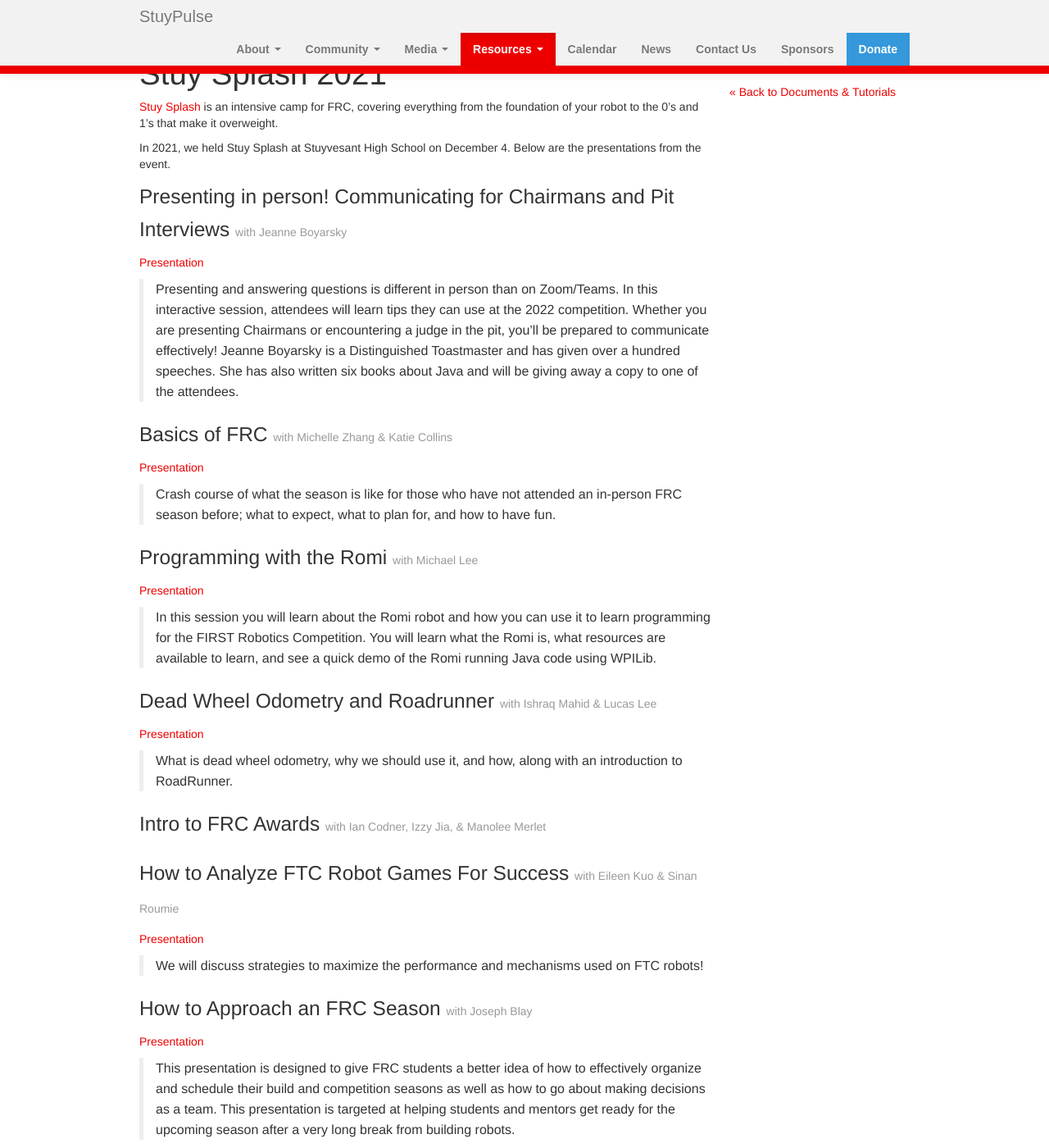
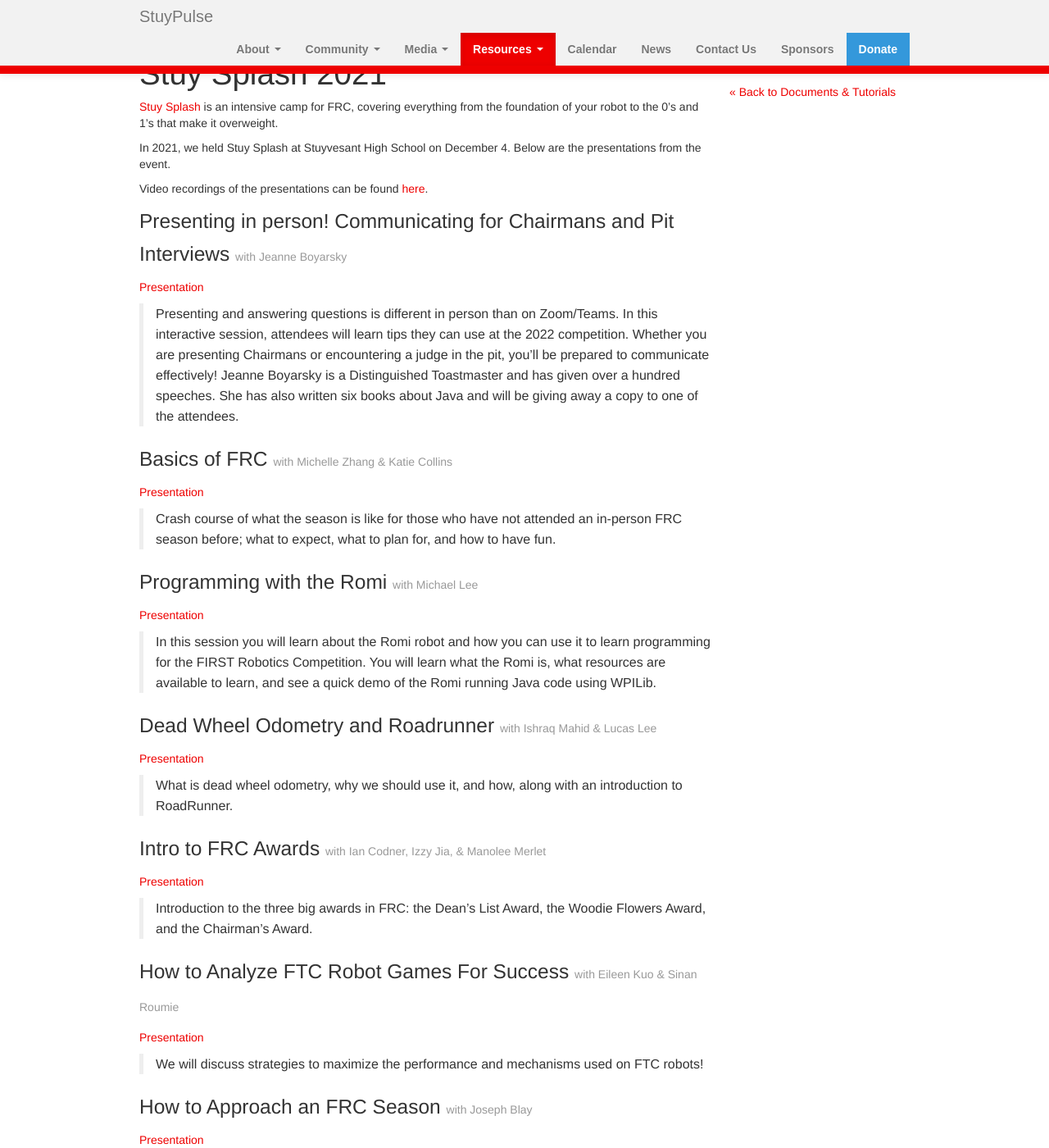
Before and after one commit to StuyPulse/team694.github.io, a Jekyll site: the page built from resources/stuysplash2021/index.md, in a window 1280 px wide and 1400 px high. Shown: the whole window at 82% size. Built offline with Jekyll 4.4.1, drawn with Linux system fonts in a browser that asks for light colours; nearby versions of some CDN libraries.

Commit message:
Finalize presentation descriptions and links

```diff
--- a/resources/stuysplash2021/index.md
+++ b/resources/stuysplash2021/index.md
@@ -6,6 +6,8 @@
 [Stuy Splash](/community/projects/stuysplash/) is an intensive camp for FRC, covering everything from the foundation of your robot to the 0's and 1's that make it overweight.
 
 In 2021, we held Stuy Splash at Stuyvesant High School on December 4. Below are the presentations from the event.
+
+Video recordings of the presentations can be found [here](https://drive.google.com/drive/folders/1itwWdO65sMhELYBWhSkx9dkiRcLyg3zj?usp=sharing).
 
 ### Presenting in person! Communicating for Chairmans and Pit Interviews <small>with Jeanne Boyarsky</small>
 [Presentation](https://docs.google.com/presentation/d/1c716GScX0mzcnDAIznfAcWcDShFhdcn6/edit?usp=sharing&ouid=117641438514045868531&rtpof=true&sd=true)
@@ -28,8 +30,9 @@
 > What is dead wheel odometry, why we should use it, and how, along with an introduction to RoadRunner.
 
 ### Intro to FRC Awards <small>with Ian Codner, Izzy Jia, & Manolee Merlet</small>
+[Presentation](https://docs.google.com/presentation/d/1dSAKF2Ae68Cw63m7sAkSPxGSL-J2MeaWRCJ8Wevppk4/edit?usp=sharing)
 
->
+> Introduction to the three big awards in FRC: the Dean's List Award, the Woodie Flowers Award, and the Chairman's Award.
 
 ### How to Analyze FTC Robot Games For Success <small>with Eileen Kuo & Sinan Roumie</small>
 [Presentation](https://docs.google.com/presentation/d/13kD5RFwNN5SWCgJHRploBdMRVvhd0AP-q254TjuV5xs/edit?usp=sharing)
@@ -57,6 +60,7 @@
 > What is one skill that every single person on a FIRST team should have? A good leader will be able to not only manage, but enhance the skills of their team, regardless if the team is two people or one hundred. Come learn what I think it takes to be a good leader.
 
 ### Life of a Mechanical Engineer <small>with Howard Cohen</small>
+[Presentation](https://drive.google.com/file/d/1o3YQ9zAeZmLDtWydtqtswe2dvFKibvxq/view?usp=sharing)
 
 >
 
```
